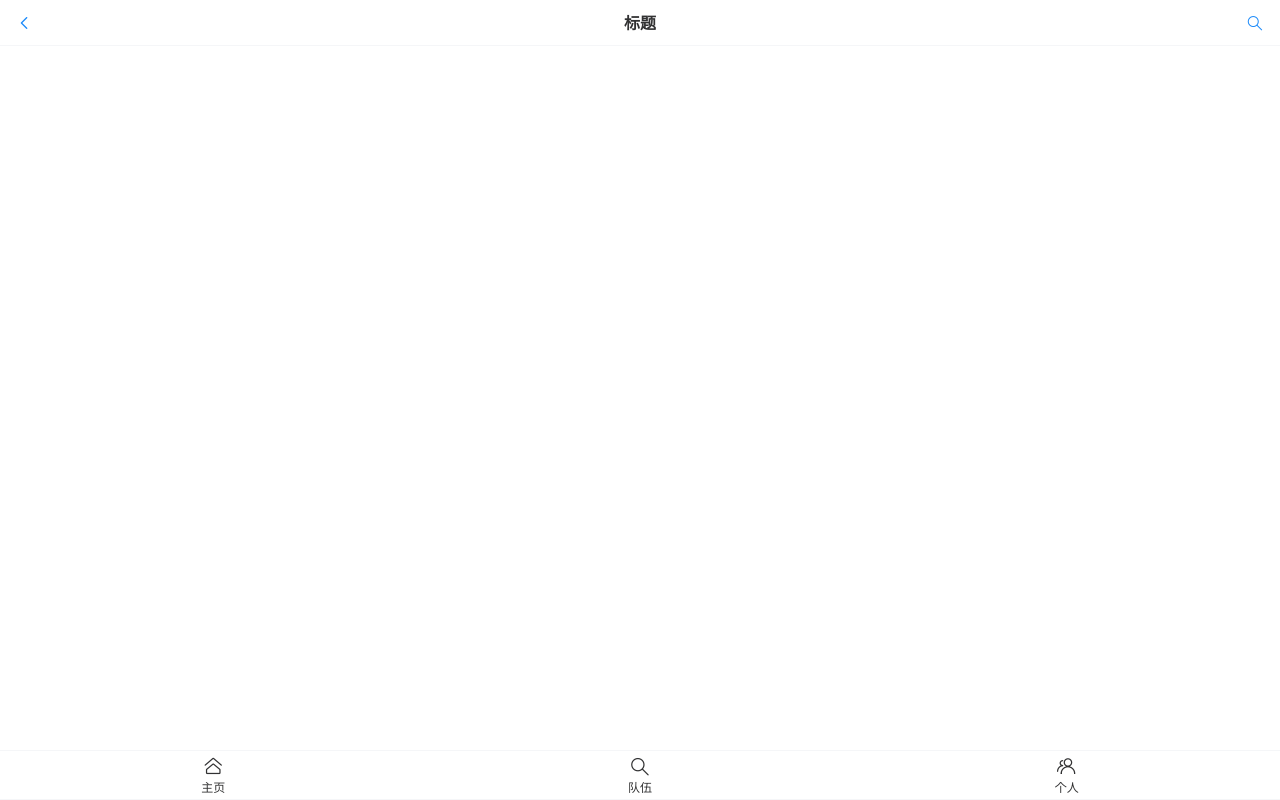
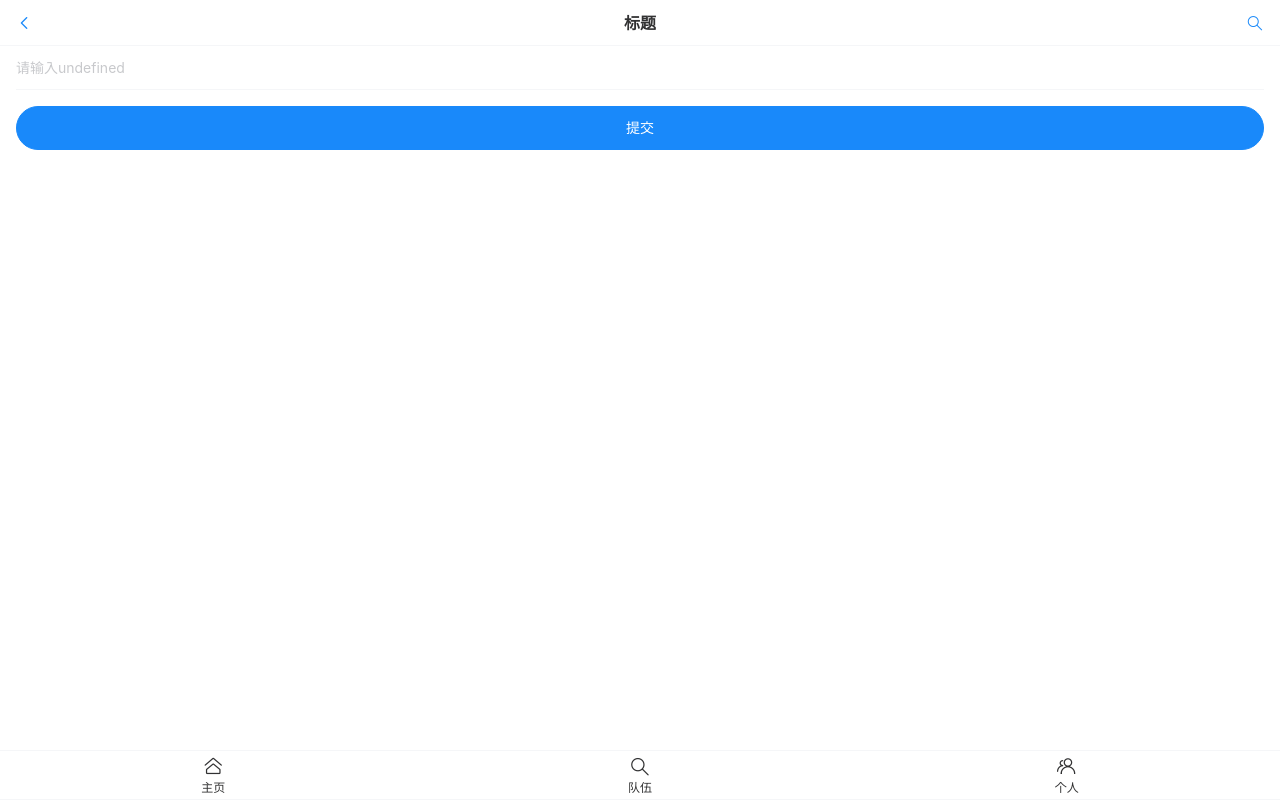
Before and after one commit to cool-icu0/make-friend-frontend, a Vue app: page /#/user/edit in a window 1280 px wide. Before the commit this address had no page. Built offline with nearby package versions, Linux system fonts and the light colour scheme.

Commit message:
基础页面开发，用户页面

```diff
--- a/components.d.ts
+++ b/components.d.ts
@@ -16,6 +16,8 @@ declare module 'vue' {
     VanCollapse: typeof import('vant/es')['Collapse']
     VanCollapseItem: typeof import('vant/es')['CollapseItem']
     VanDivider: typeof import('vant/es')['Divider']
+    VanField: typeof import('vant/es')['Field']
+    VanForm: typeof import('vant/es')['Form']
     VanIcon: typeof import('vant/es')['Icon']
     VanNavBar: typeof import('vant/es')['NavBar']
     VanRow: typeof import('vant/es')['Row']
--- a/src/config/router.ts
+++ b/src/config/router.ts
@@ -2,6 +2,7 @@ import Index from "../pages/Index.vue";
 import SearchPage from "../pages/SearchPage.vue";
 import UserPage from "../pages/UserPage.vue";
 import TeamPage from "../pages/TeamPage.vue";
+import UserEditPage from "../pages/UserEditPage.vue";
 
 //定义一些路由
 const routes =[
@@ -9,5 +10,7 @@ const routes =[
     { path:'/team',component:TeamPage },
     { path:'/user',component:UserPage },
     { path:'/search',component:SearchPage },
+    { path:'/user/edit',component:UserEditPage },
+
 ]
 export default routes
--- a/src/layouts/BasicLayouts.vue
+++ b/src/layouts/BasicLayouts.vue
@@ -27,7 +27,7 @@ import {showToast} from "vant";
 import {useRouter} from "vue-router";
 const router =useRouter();
 const onClickLeft = () => {
-  router.push('/')
+  router.back();
 };
 const onClickRight = () => {
   router.push('/search')
--- /dev/null
+++ b/src/pages/UserEditPage.vue
@@ -0,0 +1,37 @@
+<template>
+  <van-form @submit="onSubmit">
+    <van-field
+        v-model="editUser.currentValue"
+        :name="editUser.editKey"
+        :label="editUser.editName"
+        :placeholder="`请输入${editUser.editName}`"
+    />
+    <div style="margin: 16px;">
+      <van-button round block type="primary" native-type="submit">
+        提交
+      </van-button>
+    </div>
+  </van-form>
+
+</template>
+
+<script setup>
+import {useRoute, useRouter} from "vue-router";
+import {ref} from "vue";
+
+const route = useRoute();
+const router = useRouter();
+
+const editUser = ref({
+  editKey: route.query.editKey,
+  currentValue: route.query.currentValue,
+  editName: route.query.editName,
+})
+const onSubmit=(values)=>{
+  console.log('onSubmit',values)
+}
+</script>
+
+<style scoped>
+
+</style>
--- a/src/pages/UserPage.vue
+++ b/src/pages/UserPage.vue
@@ -1,18 +1,21 @@
 <template>
-  <van-cell title="昵称" is-link to="/user/edit" :value="user.username" />
+  <van-cell title="昵称" is-link to="/user/edit" :value="user.username" @click="toEdit('username', '昵称', user.username)"/>
   <van-cell title="账号" :value="user.userAccount"/>
   <van-cell title="头像" is-link to="/user/edit">
     <img style="height: 48px" :src="user.avatarUrl"/>
   </van-cell>
-  <van-cell title="性别" is-link :value="user.gender" />
-  <van-cell title="电话" is-link to="/user/edit" :value="user.phone" />
-  <van-cell title="邮箱" is-link to="/user/edit" :value="user.email" />
+  <van-cell title="性别" is-link :value="user.gender" @click="toEdit('gender', '性别', user.gender)"/>
+  <van-cell title="电话" is-link to="/user/edit" :value="user.phone" @click="toEdit('phone', '电话', user.phone)"/>
+  <van-cell title="邮箱" is-link to="/user/edit" :value="user.email" @click="toEdit('email', '邮箱', user.email)"/>
   <van-cell title="星球编号" :value="user.planetCode"/>
   <van-cell title="注册时间" :value="user.createTime.toISOString()"/>
 
 </template>
 
-<script setup>
+<script setup lang="ts">
+
+import {useRouter} from "vue-router";
+
 const user={
   id:1,
   username:'Cool',
@@ -24,6 +27,18 @@ const user={
   planetCode:'1234',
   createTime:new Date(),
 }
+const router = useRouter();
+const toEdit = (editKey: string, editName: string, currentValue: string) => {
+  router.push({
+    path: '/user/edit',
+    query: {
+      editKey,
+      editName,
+      currentValue,
+    }
+  })
+}
+
 </script>
 
 <style scoped>
```
Also changed, not shown: src/pages/EditUserPage.vue (deleted, +0 -13 lines).
